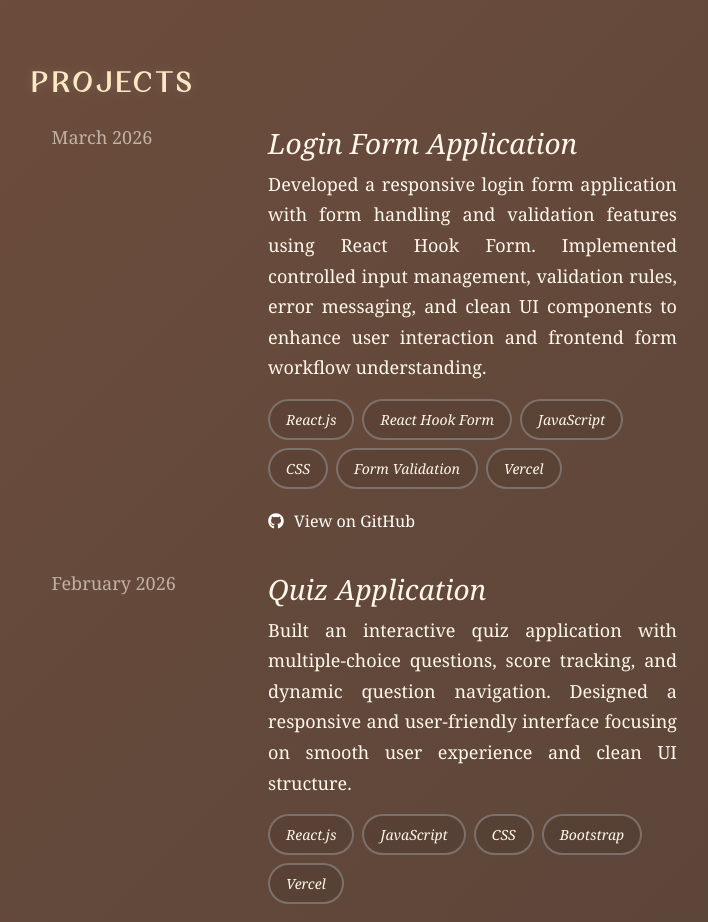
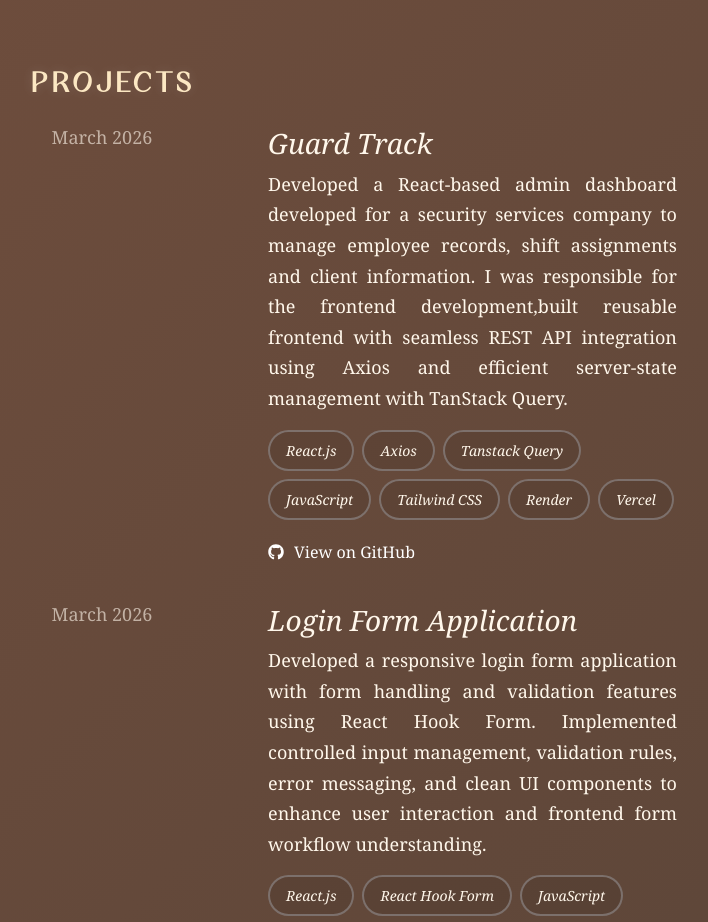
Before and after one commit to jinettashree/portfolio-website, a React (Vite) app in the folder portfolio-website/: page / in a window 1280 px wide. Shown: the part 1380-2302 px from the top of the page, without its empty margins (471-1179 px from the left). Built offline with nearby package versions, Linux system fonts and the light colour scheme; no server answers.

Commit message:
Update Project Section

```diff
--- a/portfolio-website/src/modules/sections/profileSection/ProfileSection.css
+++ b/portfolio-website/src/modules/sections/profileSection/ProfileSection.css
@@ -4,7 +4,8 @@
   border-radius: 15%;
   object-fit: cover;
   display: block;
-  margin-left: 10%;
+  margin-left: 25%;
+
 }
 
 .name {
--- a/portfolio-website/src/modules/sections/projectsSection/projects.js
+++ b/portfolio-website/src/modules/sections/projectsSection/projects.js
@@ -1,4 +1,25 @@
 export const projects = [
+  {
+    title: "Guard Track",
+
+    duration: "March 2026",
+
+    description:
+      "Developed a React-based admin dashboard developed for a security services company to manage employee records, shift assignments and client information. I was responsible for the frontend development,built reusable frontend with seamless REST API integration using Axios and efficient server-state management with TanStack Query.",
+    skills: [
+      "React.js",
+      "Axios",
+      "Tanstack Query",
+      "JavaScript",
+      "Tailwind CSS",
+      "Render",
+      "Vercel",
+    ],
+
+    liveLink: "https://guardtrack-ruby.vercel.app/",
+
+    githubLink: "https://github.com/cathrine100105/security-employee-management-system.git",
+  },
   {
     title: "Login Form Application",
 
--- a/portfolio-website/src/pages/home/Home.css
+++ b/portfolio-website/src/pages/home/Home.css
@@ -33,6 +33,7 @@
   color: rgba(255, 247, 235, 0.4);
   margin-top: 60px;
   padding-bottom: 40px;
+  text-align: center;
 }
 
 .mobile-header {
```
